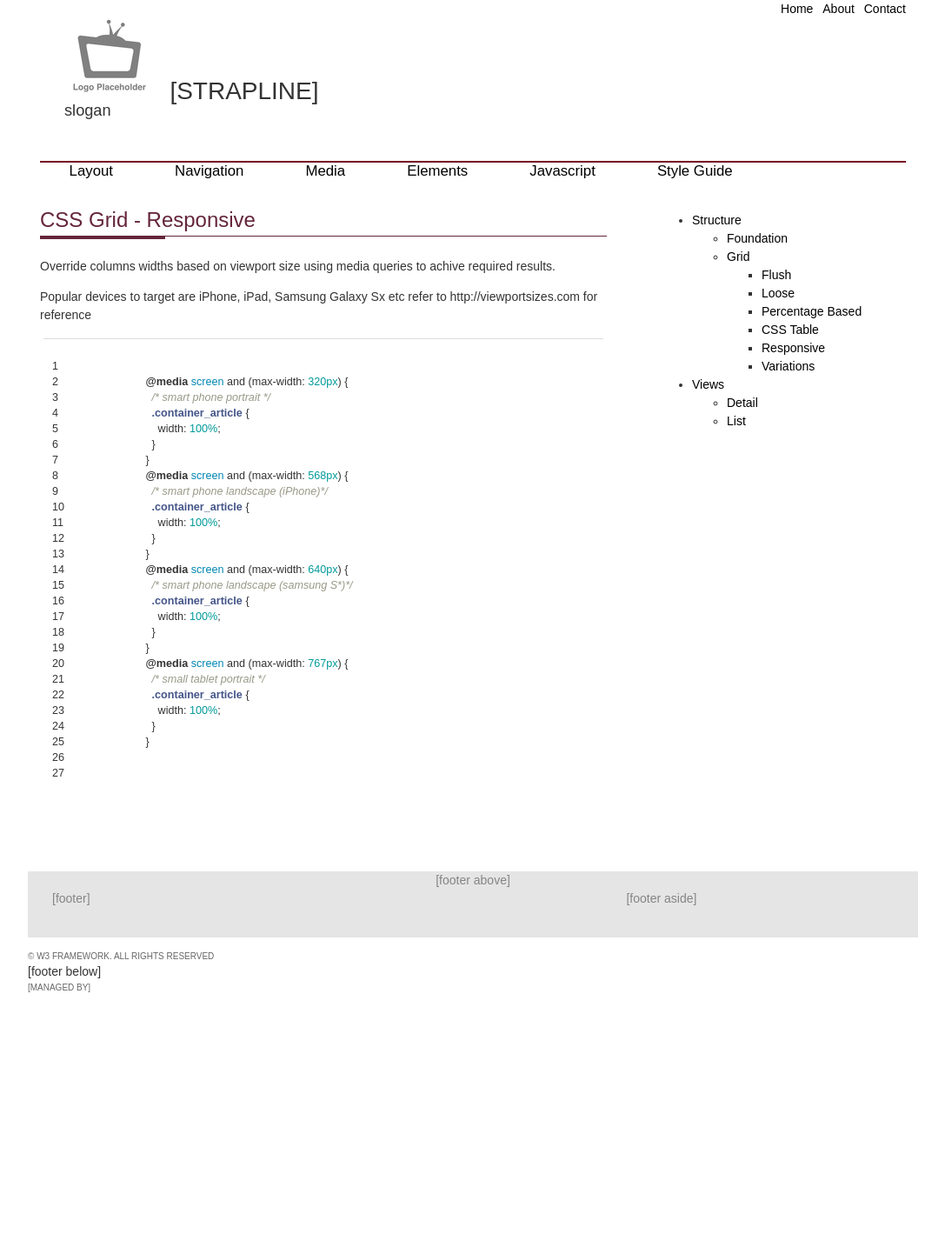
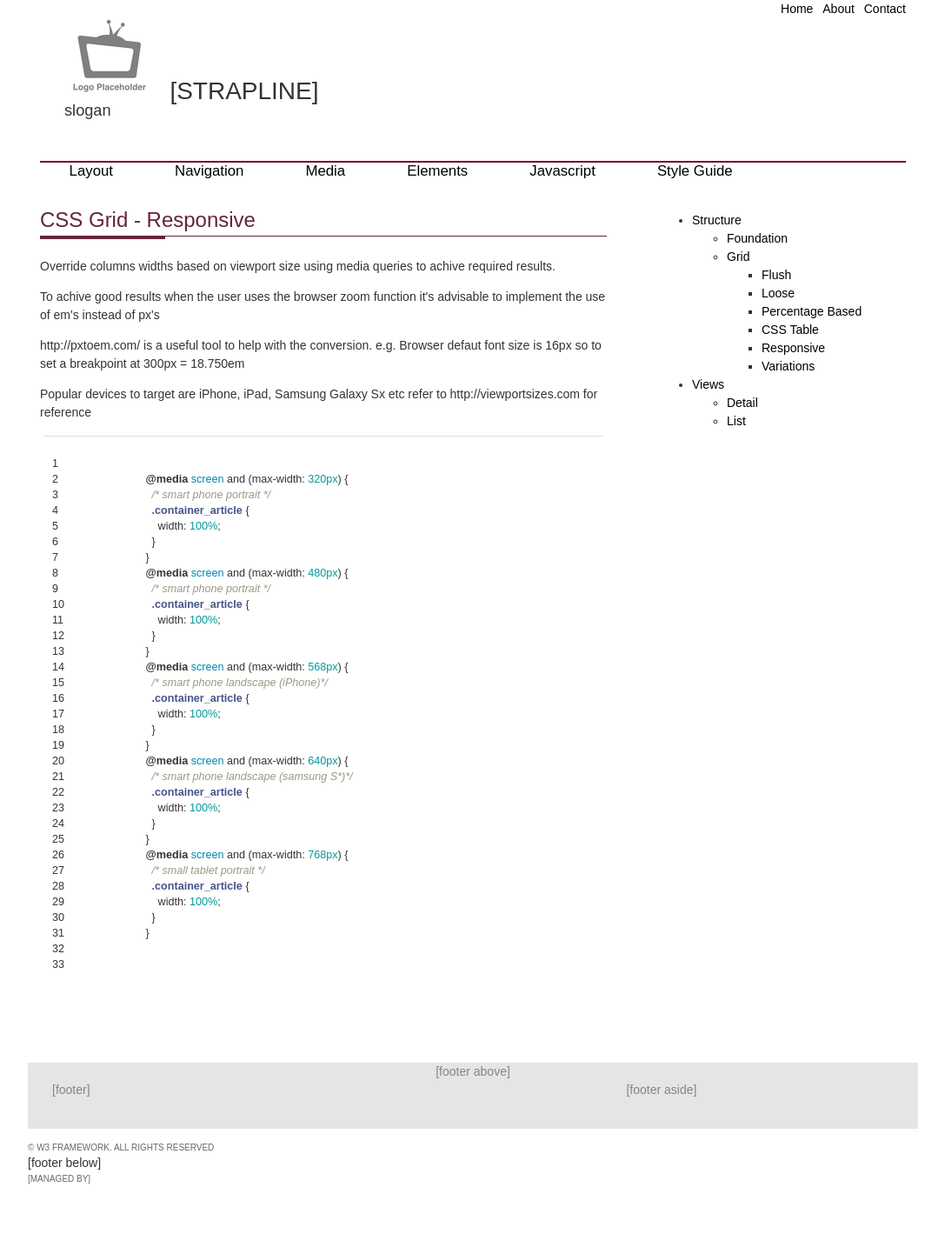
Before and after one commit to 2dpi/templates, a Jekyll site: the page built from www/elements/manual/layout/responsive.html, in a window 1280 px wide. Shown: the whole page at 87% size, without its empty margins (96-1183 px from the left). Built offline with Jekyll 4.4.1, drawn with Linux system fonts in a browser that asks for light colours; before the commit the page ends 1199 px from its top, so only the background shows below that.

Commit message:
adding pages

```diff
--- a/www/elements/manual/layout/responsive.html
+++ b/www/elements/manual/layout/responsive.html
@@ -10,10 +10,18 @@ keywords: css3 grid
       <article>
         <h1 class="title">CSS Grid - Responsive</h1>
         <p>Override columns widths based on viewport size using media queries to achive required results.</p>
+        <p>To achive good results when the user uses the browser zoom function it's advisable to implement the use of em's instead of px's</p>
+        <p>http://pxtoem.com/ is a useful tool to help with the conversion. e.g. Browser defaut font size is 16px so to set a breakpoint at 300px = 18.750em</p>
         <p>Popular devices to target are iPhone, iPad, Samsung Galaxy Sx etc refer to http://viewportsizes.com for reference</p>
         {% highlight css linenos %}
           {% raw %}
             @media screen and (max-width: 320px) {
+              /* smart phone portrait */
+              .container_article {
+                width: 100%;
+              }
+            }
+            @media screen and (max-width: 480px) {
               /* smart phone portrait */
               .container_article {
                 width: 100%;
@@ -31,7 +39,7 @@ keywords: css3 grid
                 width: 100%;
               }
             }
-            @media screen and (max-width: 767px) {
+            @media screen and (max-width: 768px) {
               /* small tablet portrait */
               .container_article {
                 width: 100%;
```
